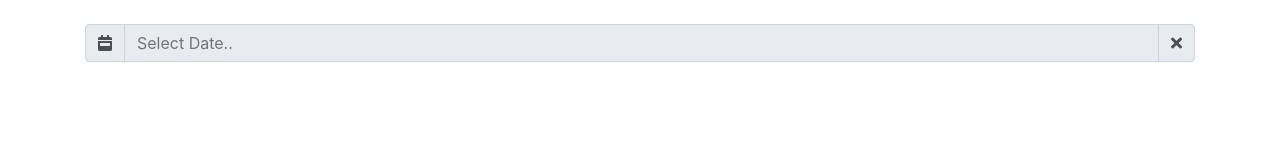
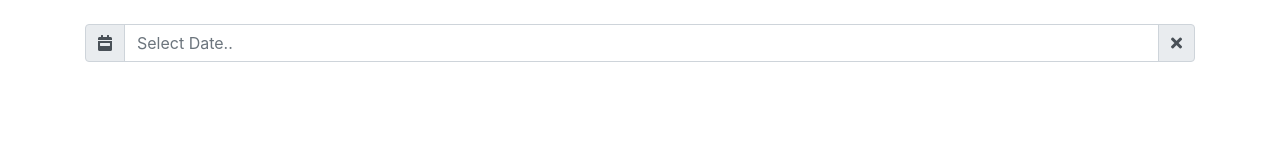
Before and after one commit to Salman2301/Wix-Custome-Booking-calender, a plain HTML site: page index.html in a window 1280 px wide. Drawn offline with nearby package versions, Linux system fonts and the light colour scheme; the site is published under a folder, as on GitHub Pages, so addresses that start at the root find nothing.

Commit message:
Update index.html

```diff
--- a/index.html
+++ b/index.html
@@ -9,7 +9,7 @@
 
 	<link rel="stylesheet" href="https://use.fontawesome.com/releases/v5.6.3/css/all.css" integrity="sha384-UHRtZLI+pbxtHCWp1t77Bi1L4ZtiqrqD80Kn4Z8NTSRyMA2Fd33n5dQ8lWUE00s/"
 	 crossorigin="anonymous">
-	<link rel="stylesheet" href="/style.css"
+	<link rel="stylesheet" href="style.css"
 	 crossorigin="anonymous">
 </head>
 
```
